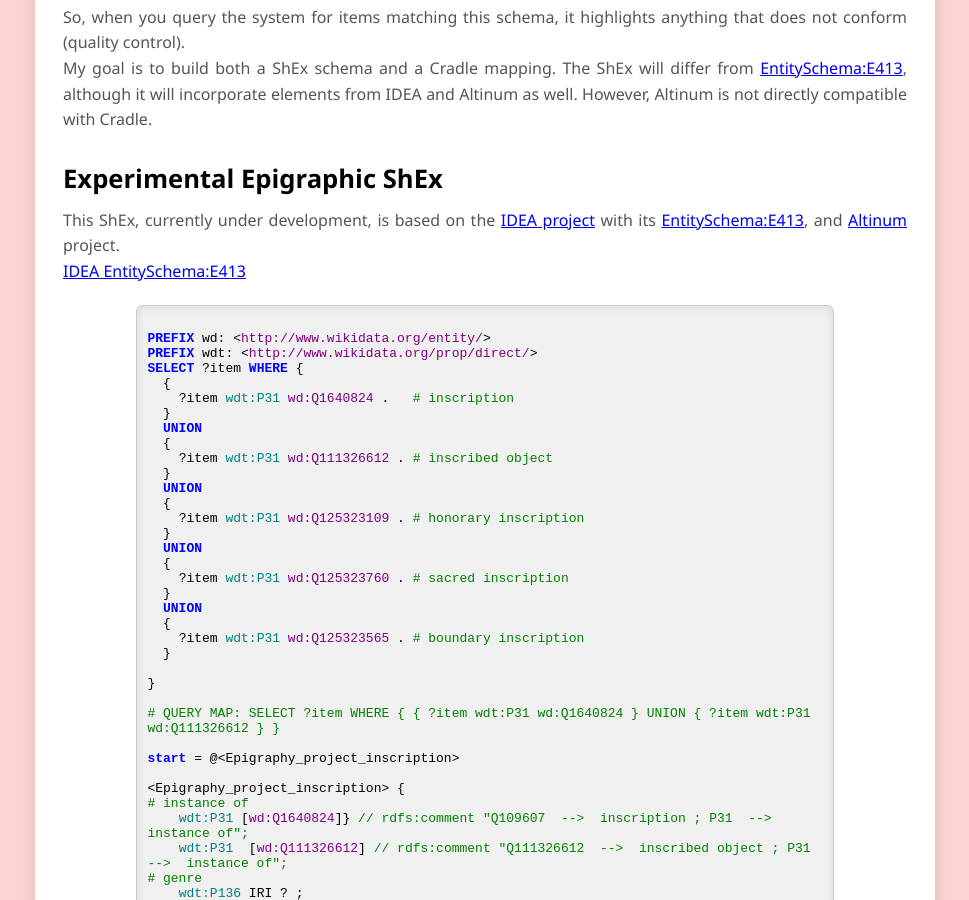
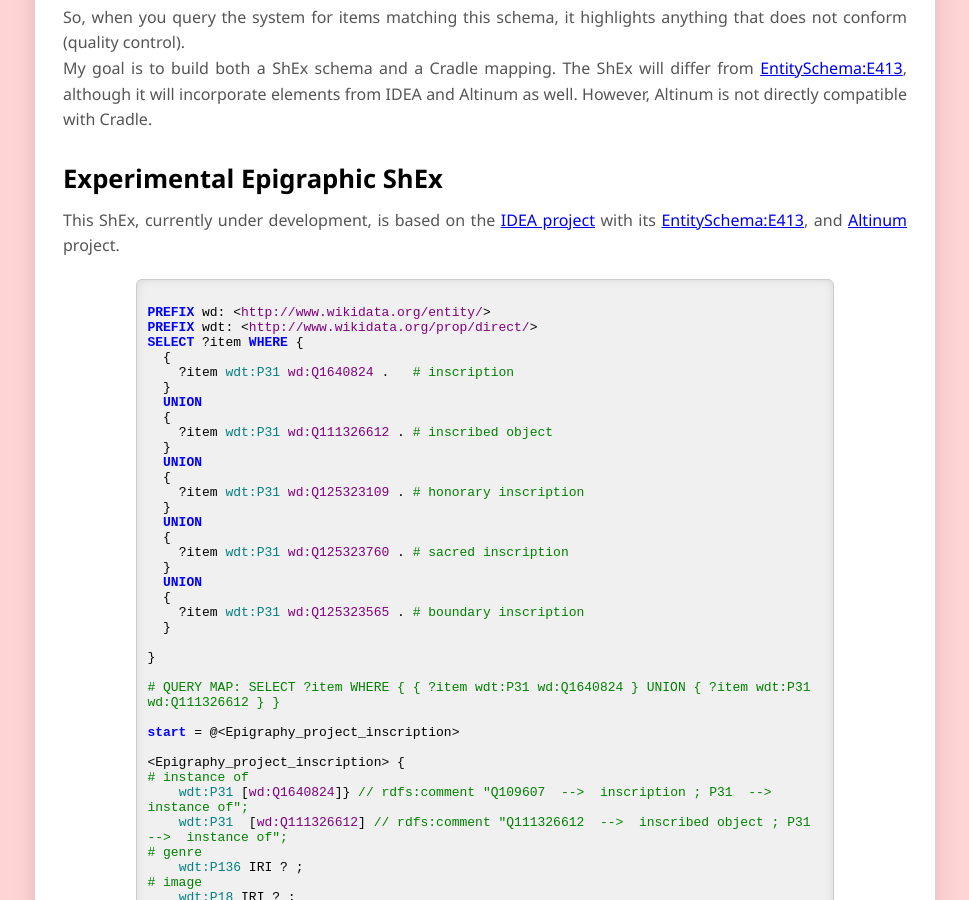
Before and after one commit to ac-inscript/cs-notes, a Jekyll site: the page cradle.html, which Jekyll copies as it is, in a window 1280 px wide and 900 px high, scrolled down 643 px. Shown: the whole window, without its empty margins (155-1124 px from the left). Built offline with Jekyll 4.4.1, drawn with Linux system fonts in a browser that asks for light colours.

Commit message:
deleted link

```diff
--- a/cradle.html
+++ b/cradle.html
@@ -170,7 +170,6 @@
                 <section class="section">
                     <h2>Experimental Epigraphic ShEx</h2>
                     <p>This ShEx, currently under development, is based on the <a href="https://www.wikidata.org/wiki/Wikidata:WikiProject_IDEA/Inscriptions">IDEA project</a> with its <a href="https://www.wikidata.org/wiki/EntitySchema:E413">EntitySchema:E413</a>, and <a href="https://www.wikidata.org/wiki/User:Anna_Clara_Maniero_Azzolini/Altinum">Altinum</a> project.<br>
-                    <a href="https://www.wikidata.org/wiki/EntitySchema:E413">IDEA EntitySchema:E413</a>
                     </p>
                     <div class="sparql-box">
                     <pre><code>
```
